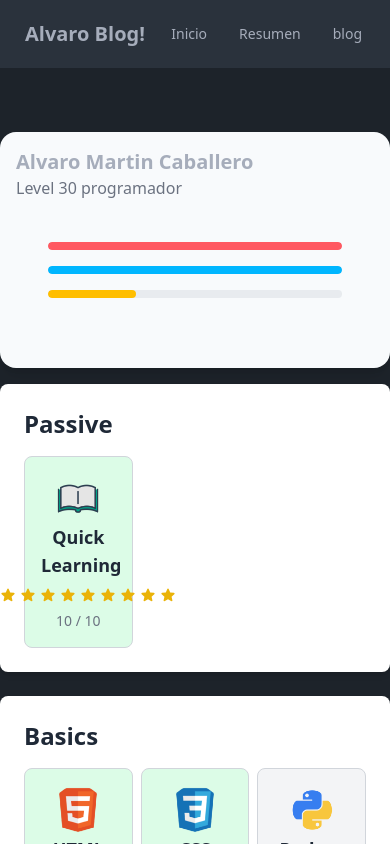
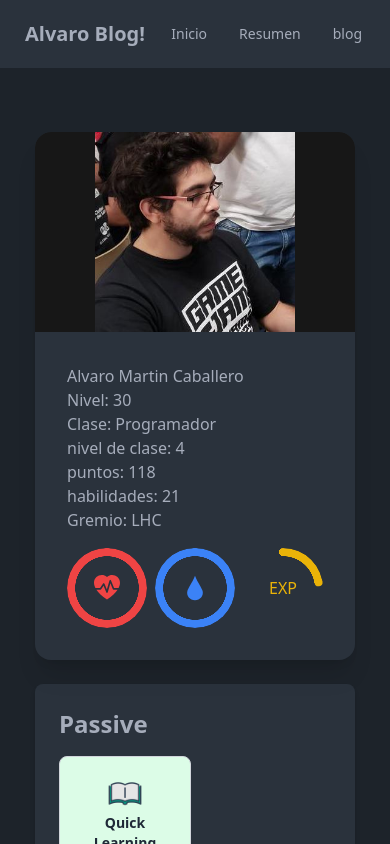
Before and after one commit to alvIndieDevelop/alvaro-blog-v2, a Next.js app: page /resumen in a window 390 px wide. Shown: the top 844 px of the page. Built offline with nearby package versions, Linux system fonts and the light colour scheme.

Commit message:
mejorando resumen y blog, mejoras responsives

```diff
--- a/src/components/SkillsView.tsx
+++ b/src/components/SkillsView.tsx
@@ -5,11 +5,11 @@ import classNames from "@/utils/classNames";
 
 const SkillsView = ({ skills }: { skills: SkillSet[] }) => {
   return (
-    <div className="flex flex-col gap-6">
+    <div className="grid grid-cols-1 lg:grid-cols-2 gap-2">
       {skills.map(({ set, skills, average }) => (
-        <div key={set} className="bg-white rounded-lg shadow-md p-6">
-          <h2 className="text-2xl font-bold text-gray-800 mb-4">{set}</h2>
-          <div className="grid grid-cols-3 gap-2">
+        <div key={set} className="bg-neutral rounded-lg shadow-md p-6">
+          <h2 className="text-2xl font-bold mb-4">{set}</h2>
+          <div className="grid grid-cols-2 gap-2">
             {skills.map((skill) => (
               <div
                 key={skill.name}
@@ -22,21 +22,20 @@ const SkillsView = ({ skills }: { skills: SkillSet[] }) => {
                   <Image
                     src={skill.icon}
                     alt="skill icon"
-                    width={50}
-                    height={50}
-                    className="rounded-full"
+                    width={40}
+                    height={40}
                   />
                 </div>
-                <div className="text-lg font-bold text-gray-800 mb-2">
+                <div className="text-sm font-bold text-gray-800 mb-2">
                   {skill.name}
                 </div>
-                <div className="flex items-center justify-center gap-1">
+                {/* <div className="flex items-center justify-center gap-1">
                   {Array.from(Array(skill.point)).map((_, index) => (
                     <div key={index}>
                       <StarIcon className="h-4 w-4 text-yellow-500" />
                     </div>
                   ))}
-                </div>
+                </div> */}
                 <div className="text-sm font-medium text-gray-500 mt-2">
                   {skill.point} / 10
                 </div>
--- a/src/components/layouts/Footer.tsx
+++ b/src/components/layouts/Footer.tsx
@@ -41,7 +41,10 @@ export default function Footer() {
         </div>
       </div>
       <div>
-        <p>Copyright © 2023 - All right reserved by ACME Industries Ltd</p>
+        <p>
+          Copyright © {new Date().getFullYear()} - All right reserved by{" "}
+          <b>Alvaro Martin Caballero</b>
+        </p>
       </div>
     </footer>
   );
--- a/src/pages/blog/index.tsx
+++ b/src/pages/blog/index.tsx
@@ -23,14 +23,26 @@ export default function blog({
           content={"Lista de mis articulos"}
         />
       </Head>
-      <h1>Articulos</h1>
-      <div className="grid grid-cols-1 sm:grid-cols-2 md:grid-cols-3 gap-4">
-        {posts.map((post: BlogPost) => (
-          <div key={post.id} className="">
-            <BlogCard key={post.id} post={post} />
+
+      <main className="py-24 sm:py-32">
+        <header className="mx-auto max-w-7xl px-6 lg:px-8">
+          <div className="mx-auto max-w-2xl lg:mx-0">
+            <h2 className="text-3xl font-bold tracking-tight sm:text-4xl">
+              Mis articulos!
+            </h2>
+            <p className="mt-2 text-lg leading-8">
+              Learn how to grow your business with our expert advice.
+            </p>
           </div>
-        ))}
-      </div>
+        </header>
+        <div className="mx-auto mt-10 grid max-w-2xl grid-cols-1 gap-y-16 gap-x-8 border-t border-gray-200 pt-10 px-8 sm:mt-16 sm:pt-16 lg:mx-auto lg:max-w-full lg:grid-cols-3">
+          {posts.map((post: BlogPost) => (
+            <div key={post.id}>
+              <BlogCard key={post.id} post={post} />
+            </div>
+          ))}
+        </div>
+      </main>
     </>
   );
 }
--- a/src/pages/index.tsx
+++ b/src/pages/index.tsx
@@ -43,10 +43,10 @@ export default function Home() {
             </div>
           </div>
         </div>
-        <div className="max-w-3xl mx-auto">
+        <div className="lg:max-w-3xl max-w-xs mx-auto">
           <h2 className="text-3xl font-bold mt-8">Acerca de mi</h2>
           <div className="text-xl text-white my-8">
-            <div className="flex gap-2 justify-center items-center">
+            <div className="flex flex-col lg:flex-row gap-2 justify-center items-center">
               <Image
                 src="/media/Photo01.jpg"
                 alt="Foto de perfil"
--- a/src/pages/resumen/index.tsx
+++ b/src/pages/resumen/index.tsx
@@ -1,48 +1,82 @@
-import skills from "@/utils/skills";
+import React from "react";
+import Image from "next/image";
 import SkillsView from "@/components/SkillsView";
+import skills, { totalSkillPoints, totalSkills } from "@/utils/skills";
+import {
+  getCurrentAge,
+  getCurrentExperience,
+  getPercentOfCurrentYear,
+} from "@/utils";
+import { BsFillHeartPulseFill } from "react-icons/bs";
+import { GiWaterDrop } from "react-icons/gi";
 
 export default function Resumen() {
-  const name = "Alvaro Martin Caballero";
-  const className = "programador";
-  const level = 30;
-  const maxHp = 100;
-  const currentHp = 100;
-  const maxMp = 100;
-  const currentMp = 100;
-  const currentExp = 30;
-  const nextLevelExp = 100;
+  const currAge = getCurrentAge();
+  const currAgeExp = getCurrentExperience();
+  const currExp = getPercentOfCurrentYear();
+
+  const stats = [
+    {
+      type: "hp",
+      value: 100,
+      icon: <BsFillHeartPulseFill fontSize={26} />,
+      color: "text-red-500",
+    },
+    {
+      type: "mana",
+      value: 100,
+      icon: <GiWaterDrop fontSize={26} />,
+      color: "text-blue-500",
+    },
+    {
+      type: "exp",
+      value: currExp,
+      icon: "EXP",
+      color: "text-yellow-500",
+    },
+  ];
+
   return (
-    <main className="my-16">
-      <div className="max-w-3xl mx-auto">
-        <div className="card shadow-lg mb-4 p-4 bg-slate-50">
-          <div className="card-header">
-            <h2 className="card-title">{name}</h2>
-            <p className="text-gray-500">
-              Level {level} {className}
-            </p>
-          </div>
+    <main className="lg:max-w-3xl max-w-xs mx-auto my-16">
+      <div className=" my-6">
+        <div className="card lg:card-side bg-neutral shadow-xl">
+          <figure className="bg-neutral-900">
+            <Image
+              src={"/media/Photo01.jpg"}
+              alt={"Photo Alvaro Martin Caballero"}
+              width={200}
+              height={200}
+            />
+          </figure>
           <div className="card-body">
-            <div className="mb-4">
-              <progress
-                className="progress progress-error w-100"
-                value={currentHp}
-                max="100"
-              ></progress>
-              <progress
-                className="progress progress-info w-100"
-                value={currentMp}
-                max="100"
-              ></progress>
-              <progress
-                className="progress progress-warning w-100"
-                value={currentExp}
-                max="100"
-              ></progress>
+            <div className="grid lg:grid-cols-2 grid-cols-1">
+              <p>Alvaro Martin Caballero</p>
+              <p>Nivel: {currAge}</p>
+              <p>Clase: Programador</p>
+              <p>nivel de clase: {currAgeExp}</p>
+              <p>puntos: {totalSkillPoints}</p>
+              <p>habilidades: {totalSkills}</p>
+              <p>Gremio: LHC</p>
+            </div>
+            <div className="flex justify-between mt-2">
+              {stats.map((stat) => (
+                <div
+                  key={stat.type}
+                  className={`radial-progress ${stat.color}`}
+                  style={
+                    {
+                      "--value": stat.value,
+                    } as React.CSSProperties
+                  }
+                >
+                  {stat.icon}
+                </div>
+              ))}
             </div>
           </div>
         </div>
       </div>
-      <div className="max-w-3xl mx-auto">
+      <div className="mx-auto">
         <SkillsView skills={skills} />
       </div>
     </main>
--- a/src/services/notion-services.ts
+++ b/src/services/notion-services.ts
@@ -13,6 +13,8 @@ export default class NotionService {
 
   async getPublishedBlogPosts(): Promise<BlogPost[]> {
     const database = process.env.NOTION_BLOG_DATABASE_ID ?? "";
+
+    try {
       // list of blog posts
       const response = await this.client.databases.query({
         database_id: database,
@@ -33,6 +35,9 @@ export default class NotionService {
       return response.results.map((res) => {
         return NotionService.pageToPostTransformer(res);
       });
+    } catch (error: any) {
+      throw new Error(error.message);
+    }
   }
 
   async getSingleBlogPost(slug: string): Promise<PostPage> {
@@ -40,6 +45,7 @@ export default class NotionService {
 
     const database = process.env.NOTION_BLOG_DATABASE_ID ?? "";
     // list of blog posts
+    try {
       const response = await this.client.databases.query({
         database_id: database,
         filter: {
@@ -60,7 +66,7 @@ export default class NotionService {
       });
 
       if (!response.results[0]) {
-      throw "No results available";
+        throw new Error("No results available");
       }
 
       // grab page from notion
@@ -74,6 +80,9 @@ export default class NotionService {
         post,
         markdown,
       };
+    } catch (error: any) {
+      throw new Error(error.message);
+    }
   }
 
   private static pageToPostTransformer(page: any): BlogPost {
```
Lines whose indentation alone changed are shown as unchanged.
